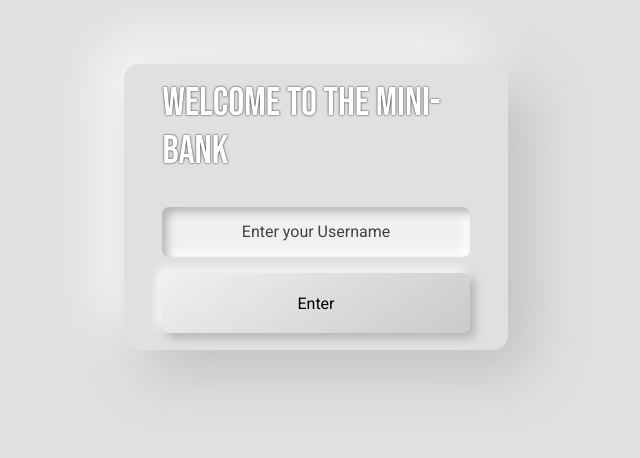
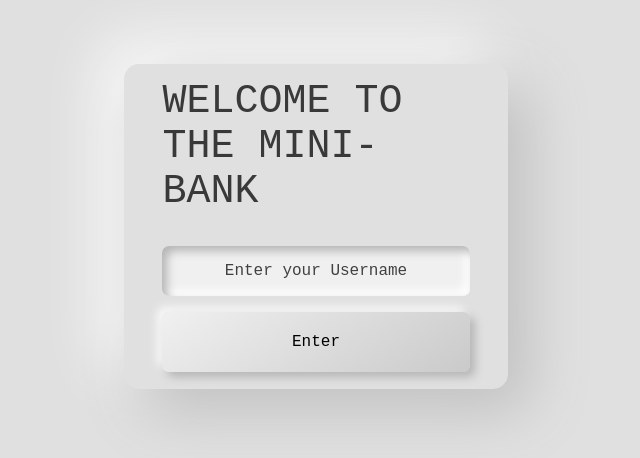
Before and after one commit to rihan-a/JS-Mini-bank, a plain HTML site: page index.html in a window 1280 px wide. Shown: the whole page, without its empty margins (324-964 px from the left). Drawn offline with Linux system fonts and the light colour scheme.

Commit message:
updating main title's font and style

```diff
--- a/assets/css/style.css
+++ b/assets/css/style.css
@@ -1,7 +1,7 @@
 * {
     padding: 0;
     margin: 0;
-    font-family: "Roboto", sans-serif;
+    font-family: "Roboto Mono", monospace;
 }
 
 body {
@@ -30,11 +30,8 @@ body {
     width: 80%;
     font-weight: 400;
     text-transform: uppercase;
-    font-family: "Bebas Neue", cursive;
-    color: white;
-    text-shadow: 0 0 2px #000;
-    -moz-text-shadow: 0 0 2px #000;
-    -webkit-text-shadow: 0 0 2px #000;
+    font-family: "Roboto Mono", monospace;
+    color: rgb(57, 57, 57);
 }
 
 .the-container {
@@ -329,7 +326,6 @@ input::-webkit-inner-spin-button {
     color: rgb(57, 57, 57);
     font-weight: 500;
     width: 20%;
-=
 }
 
 .transactions-container .amount {
```
